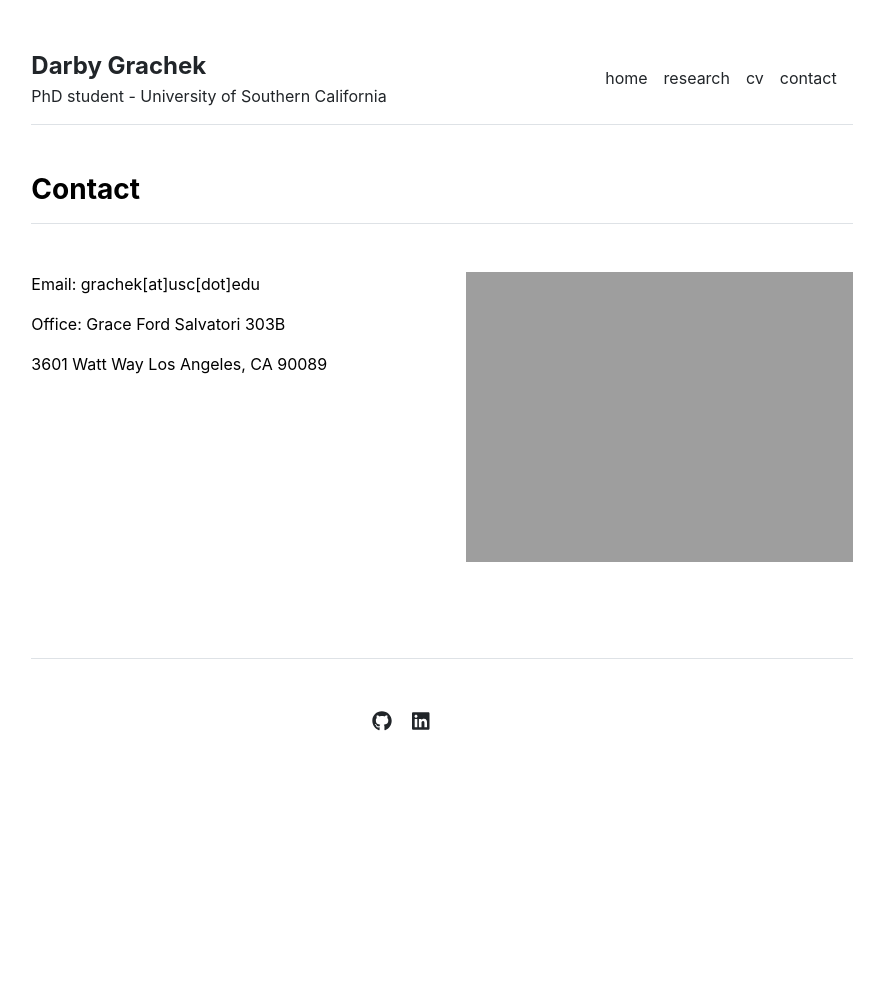
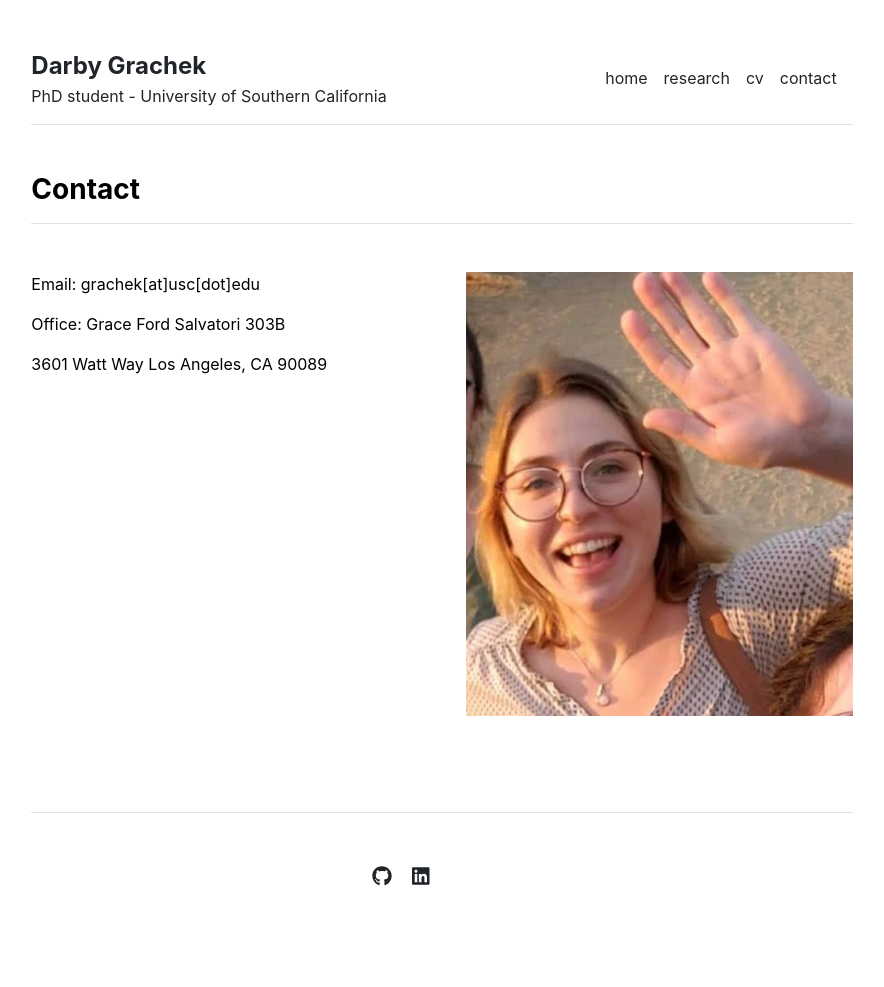
Before and after one commit to darbygrachek/darbygrachek.github.io, a Jekyll site: the page built from contact.md, in a window 1280 px wide. Shown: the whole page, without its empty margins (198-1082 px from the left). Built offline with Jekyll 4.4.1, drawn with Linux system fonts in a browser that asks for light colours; before the commit the page ends 900 px from its top, so only the background shows below that.

Commit message:
Update settings.yml

```diff
--- a/_data/settings.yml
+++ b/_data/settings.yml
@@ -23,4 +23,4 @@
 - {icon: 'linkedin', link: 'https://www.linkedin.com/in/darby-grachek-00b8861b7/'}
 
 contacts:
-- {name: 'Darby Grachek', department: 'Department of Linguistics', institution: 'University of Southern California', institution_address: '3601 Watt Way Los Angeles, CA 90089', email: 'grachek[at]usc[dot]edu', office: 'Grace Ford Salvatori 303B', image: 'assets/img/contact.jpg'}
+- {name: 'Darby Grachek', department: 'Department of Linguistics', institution: 'University of Southern California', institution_address: '3601 Watt Way Los Angeles, CA 90089', email: 'grachek[at]usc[dot]edu', office: 'Grace Ford Salvatori 303B', image: 'profile_image.png'}
```
